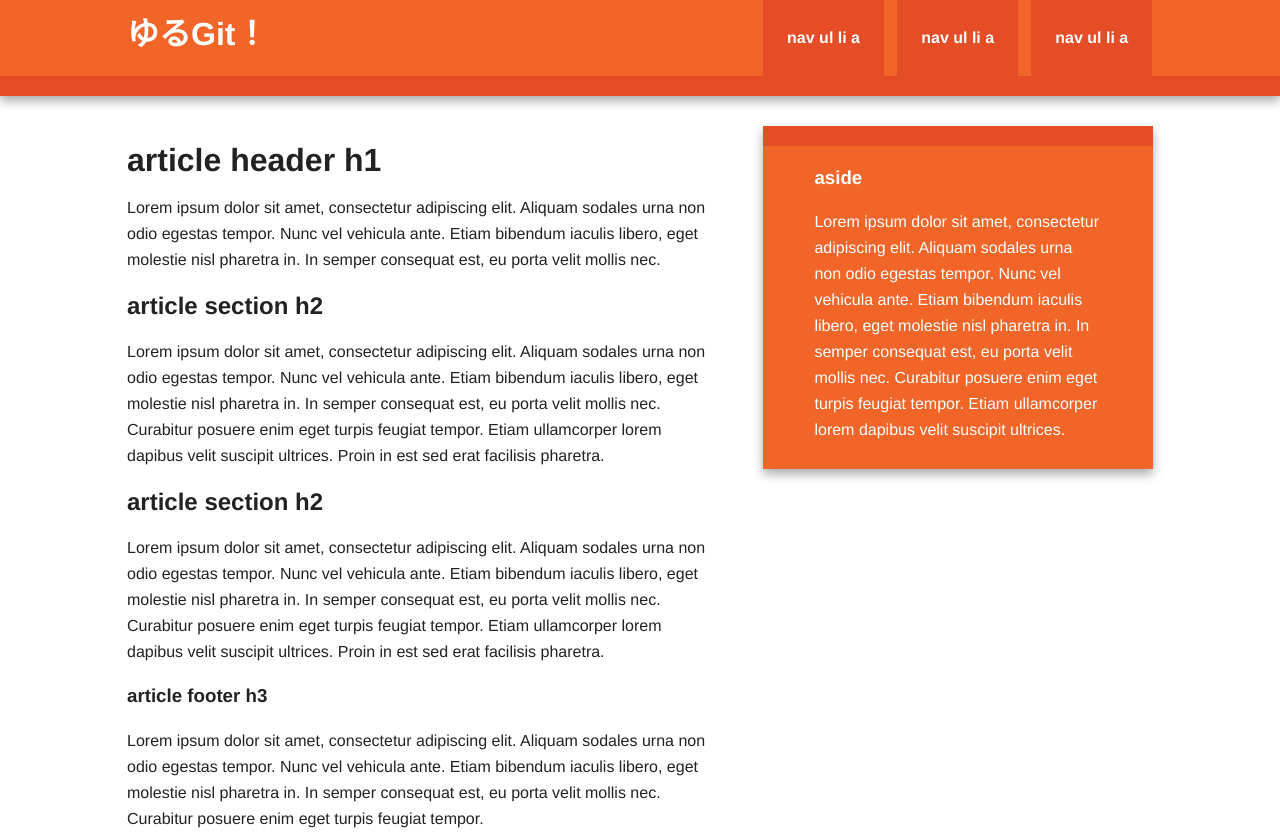
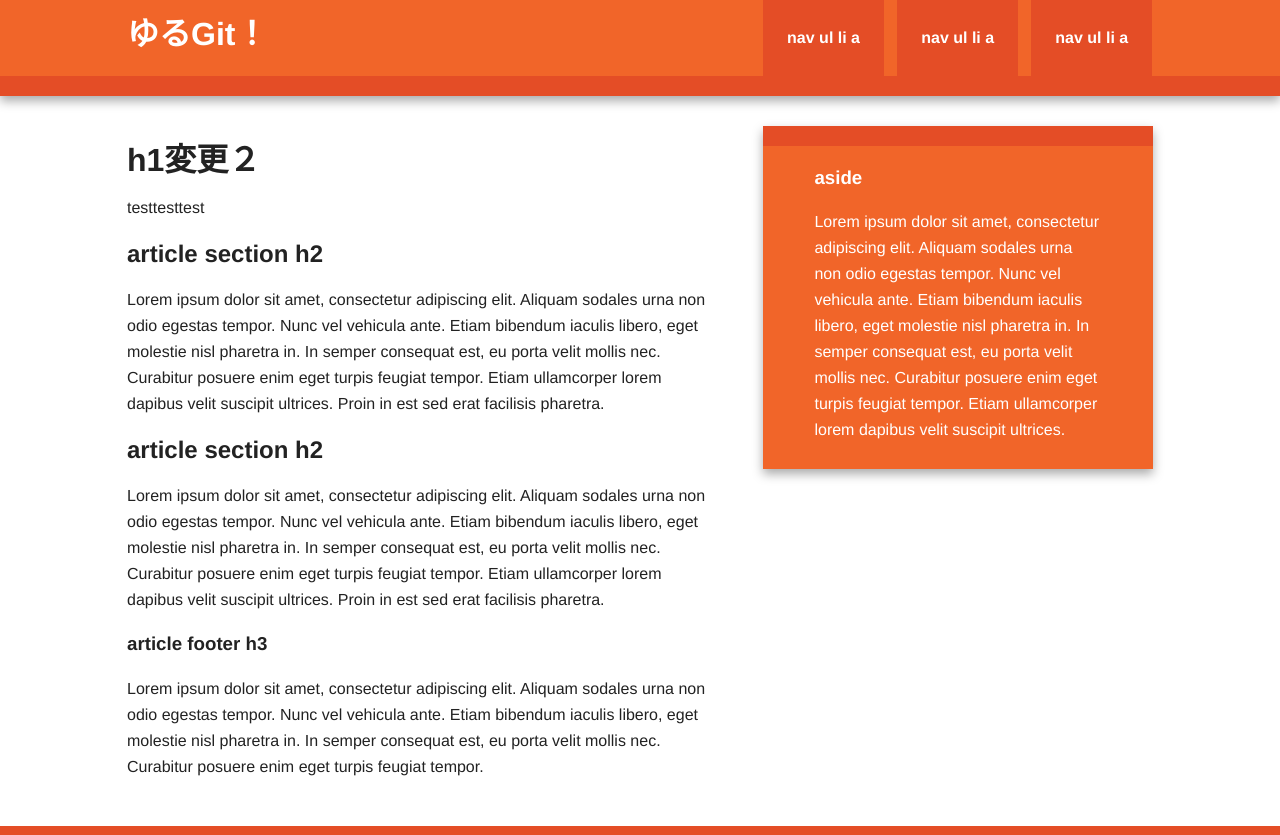
Before and after one commit to miyuk1/yurugit, a plain HTML site: page index.html in a window 1280 px wide. Shown: the top 835 px of the page. Drawn offline with nearby package versions, Linux system fonts and the light colour scheme.

Commit message:
h1 変更

```diff
--- a/index.html
+++ b/index.html
@@ -32,8 +32,8 @@
 
                 <article>
                     <header>
-                        <h1>article header h1</h1>
-                        <p>Lorem ipsum dolor sit amet, consectetur adipiscing elit. Aliquam sodales urna non odio egestas tempor. Nunc vel vehicula ante. Etiam bibendum iaculis libero, eget molestie nisl pharetra in. In semper consequat est, eu porta velit mollis nec.</p>
+                        <h1>h1変更２</h1>
+                        <p>testtesttest</p>
                     </header>
                     <section>
                         <h2>article section h2</h2>
```
